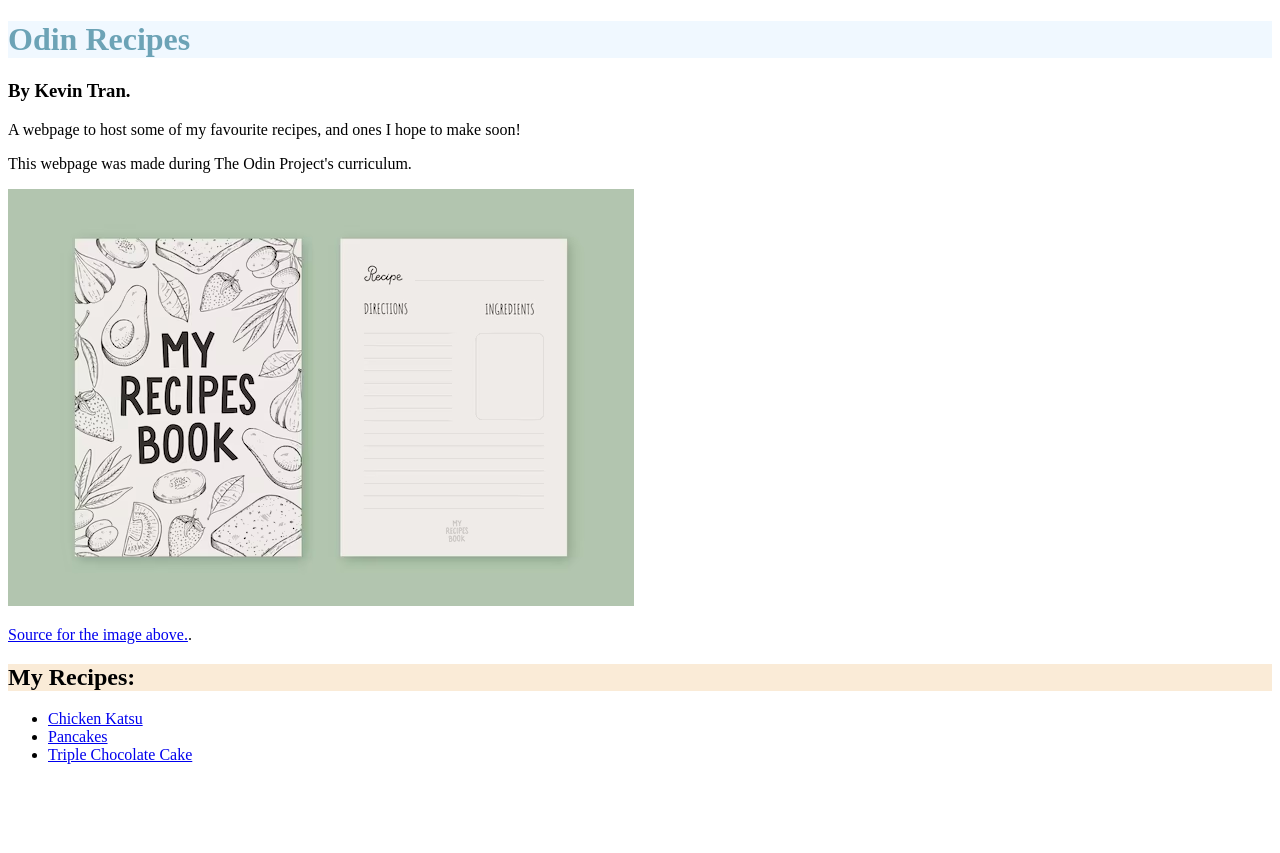
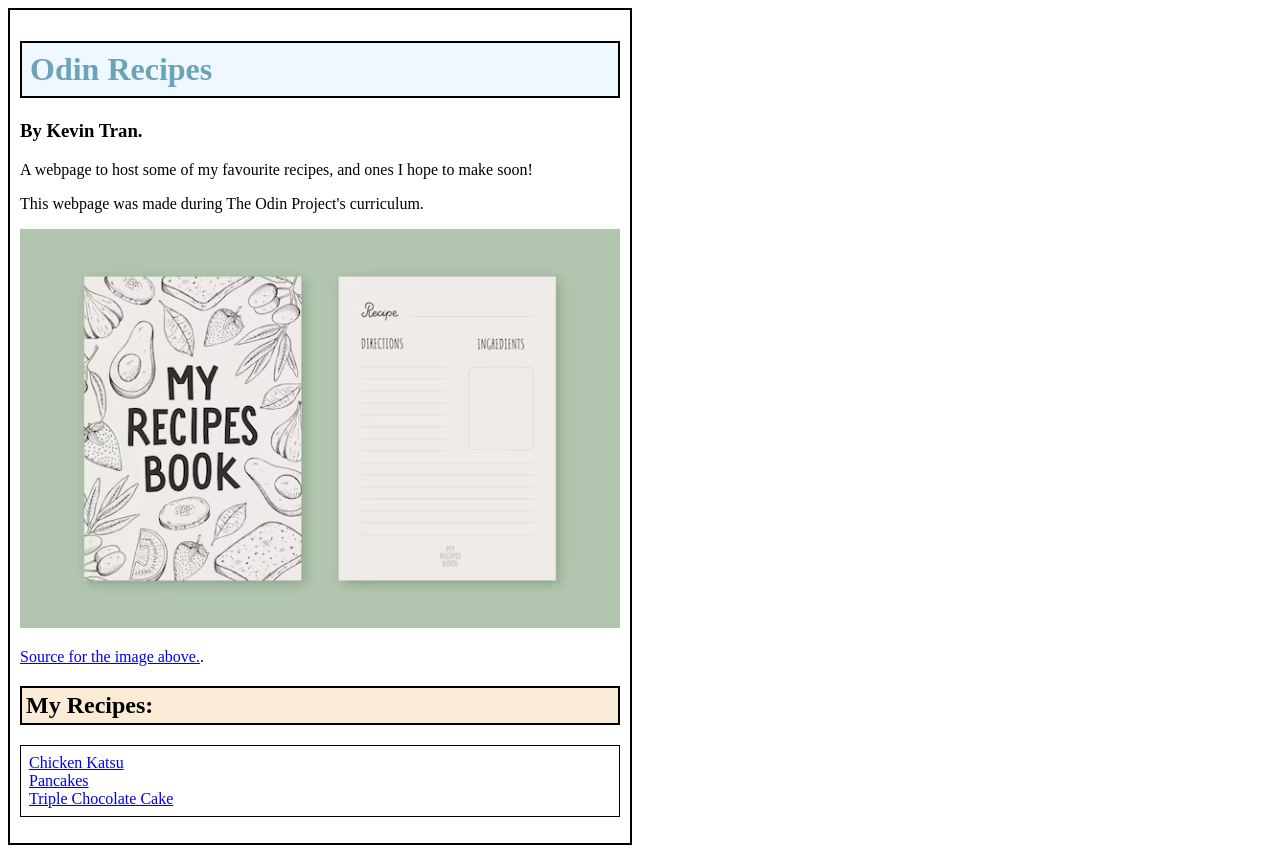
Before and after one commit to Kevonosdiaz/odin-recipes, a plain HTML site: page index.html in a window 1280 px wide. Before the commit the page ends 800 px from the top, so only its background shows below. Drawn offline with Linux system fonts and the light colour scheme.

Commit message:
Adjusted box width/height for headers/lists

```diff
--- a/index.css
+++ b/index.css
@@ -1,11 +1,44 @@
+* {
+  box-sizing: border-box;
+}
+
+.exterior {
+  border: 2px solid black;
+  padding: 10px;
+  box-sizing: border-box;
+  width: 624px;
+  height: auto;
+}
+
 h1 {
   color: rgb(108, 163, 182);
-  text-align: left;
+  /*text-align: left;*/
   background-color: aliceblue;
   font-weight: bold;
+  border: 2px solid black;
+  padding: 8px;
+  width: 600px;
+  height: auto;
 }
 
 h2 {
   background-color: antiquewhite;
   text-align: left;
+  border: 2px solid black;
+  padding: 4px;
+  width: 600px;
+  /* We could use box-sizing: border-box; to use width/height as total box size (content + pad + border + margin */
 }
+
+img {
+  width: 600px;
+  height: auto;
+}
+
+ul {
+  display: flexbox;
+  border: 1px solid black;
+  padding: 8px;
+  width: 600px;
+  list-style-type: none;
+}
--- a/index.html
+++ b/index.html
@@ -6,6 +6,7 @@
     <link rel="stylesheet" href="index.css" />
   </head>
   <body>
+    <div class="exterior">
       <h1>Odin Recipes</h1>
       <h3>By Kevin Tran.</h3>
       <p>
@@ -27,5 +28,6 @@
         <li><a href="recipes/pancakes.html">Pancakes</a></li>
         <li><a href="recipes/chocolate_cake.html">Triple Chocolate Cake</a></li>
       </ul>
+    </div>
   </body>
 </html>
```
Lines whose indentation alone changed are shown as unchanged.
